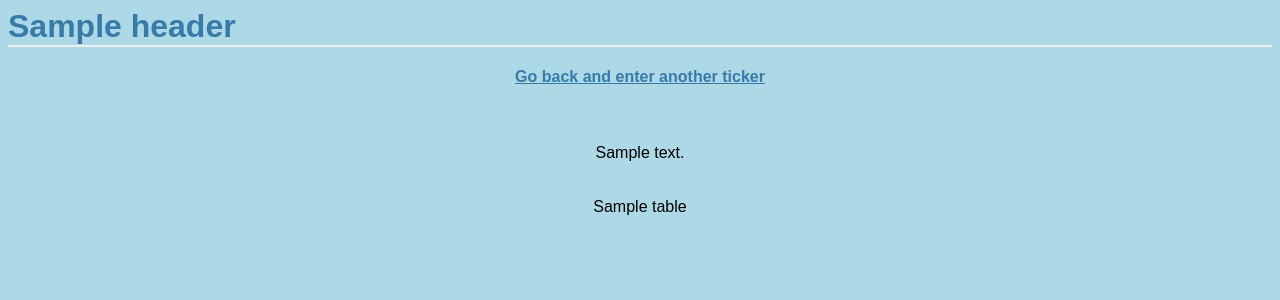
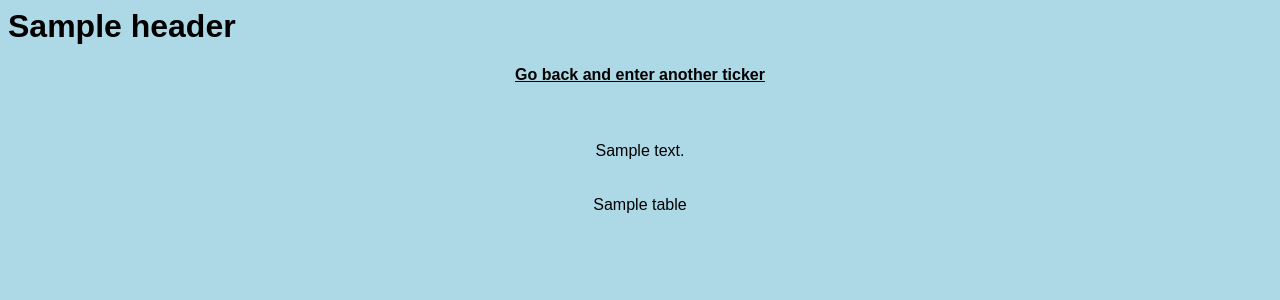
Before and after one commit to hojlund123/stock_sentiment_dashboard, a Flask app: template templates/sentiment.html in a window 1280 px wide. Shown: the top 300 px of the page. Run offline with Flask 2, Linux system fonts and the light colour scheme; the template is opened without the code that fills it: most values are stand-ins (such as "Sample title", 1, 10 or a date in 2020); some libraries are stand-ins or nearby versions.

Commit message:
removed h1 border

```diff
--- a/templates/sentiment.html
+++ b/templates/sentiment.html
@@ -2,9 +2,8 @@
 <html>
 <style>
 		body            { font-family: "Lucida Sans Unicode", "Lucida Grande", sans-serif;}
-		a, h1, h2       { color: #377ba8; }
+		a, h1, h2       { color: #000000; }
 		h1, h2          { margin: 0; }
-		h1              { border-bottom: 2px solid #eee; }
 		h2              { font-size: 1.2em; }
 
 		table.dataframe, .dataframe th, .dataframe td {
```
